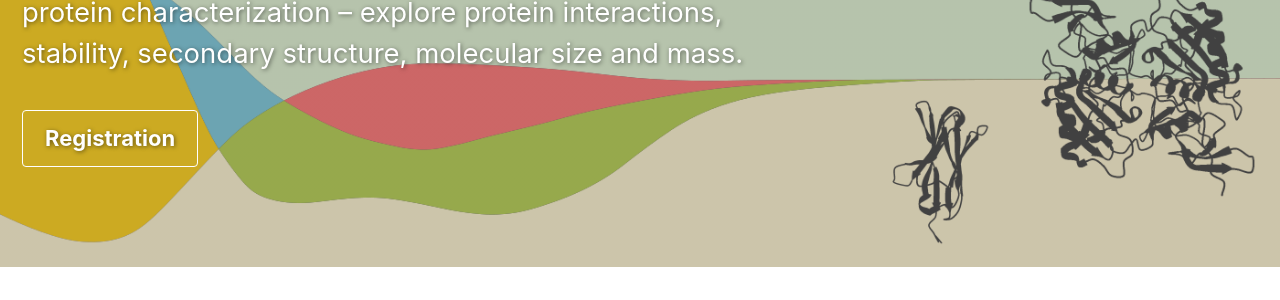
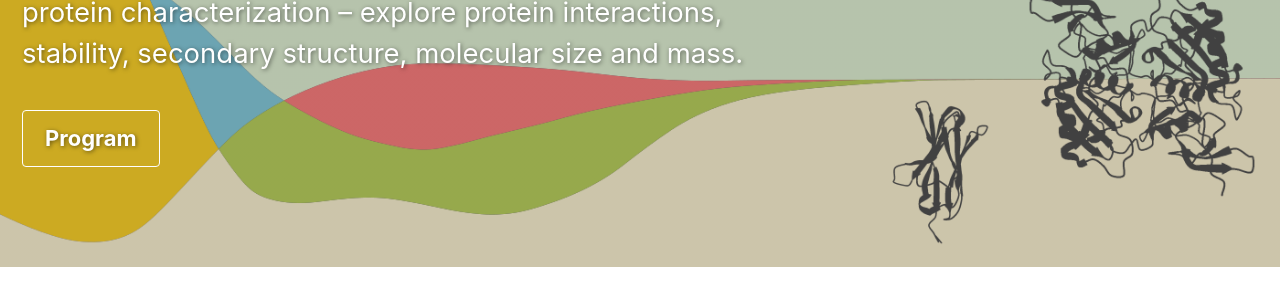
Before and after one commit to InstructSI/instructsi.github.io, a Jekyll site: the page built from _pages/bioproc2026.md, in a window 1280 px wide and 900 px high. Shown: the part 372-672 px from the top of the window. Built offline with Jekyll 4.4.1, drawn with Linux system fonts in a browser that asks for light colours; cached includes are drawn as plain includes; some of the changed text lies outside the part shown.

Commit message:
Bioproc2026 update

```diff
--- a/_pages/bioproc2026.md
+++ b/_pages/bioproc2026.md
@@ -14,8 +14,8 @@ header:
   overlay_image: /assets/images/bioproc2026/bioproc2026-header.png
   overlay_filter: 0.2 # same as adding a set level of opacity to a black background
   actions:
-    - label: "Registration"
-      url: "/bioproc2026/#registration"
+    - label: "Program"
+      url: "/bioproc2026/#program"
 gallery:
   - url: https://www.fkkt.uni-lj.si
     image_path: /assets/images/logo/ul-fkkt-logo-en-tsp-bd-1200x541.png
@@ -97,6 +97,9 @@ Applicants will have the opportunity to briefly present their research, bring th
 
 ##  Registration
 
+REGISTRATIONS ARE CLOSED!
+{: .notice--danger}
+
 **Please register by 1<sup>st</sup> November 2026 via [this link](https://forms.cloud.microsoft/e/aBbisSdAqy).**
 
 Applicants are kindly asked to provide as detailed sample information as possible, and describe the goal of their measurements. This will be used to adjust the programme accordingly. **Participants who would like to perform hands-on measurements will be contacted by the organising team to discuss the samples and measurements.**
```
